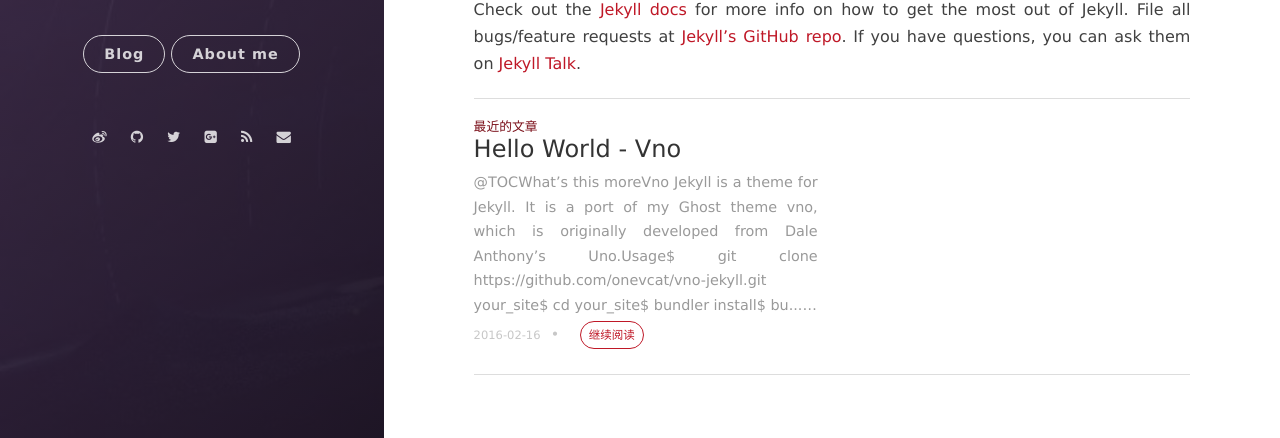
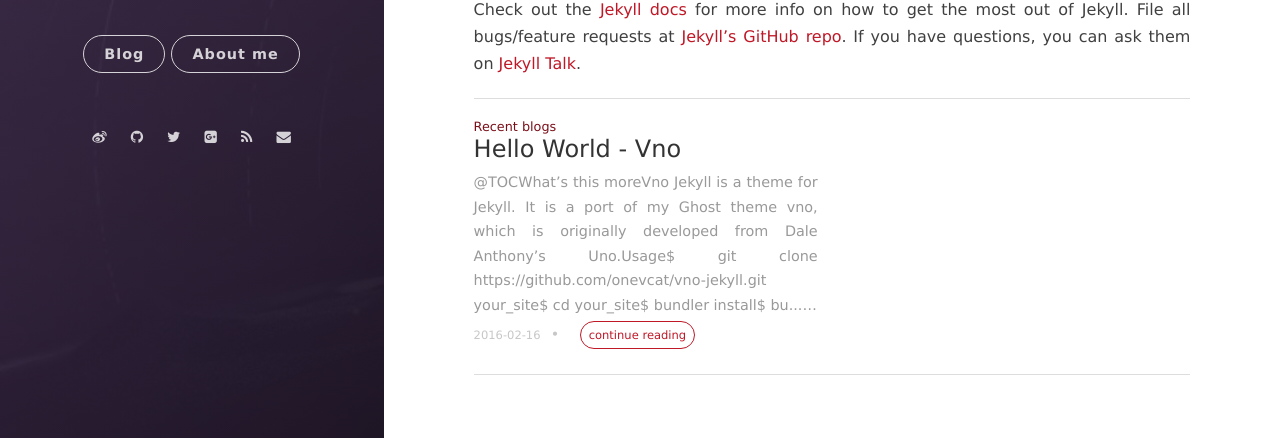
Before and after one commit to leeyegy/leeyegy.github.io, a Jekyll site: the page built from _posts/2016-02-15-sample-post.markdown, in a window 1280 px wide and 1181 px high. Shown: the part 636-1074 px from the top of the window. Built offline with Jekyll 4.4.1, drawn with Linux system fonts in a browser that asks for light colours; nearby versions of some CDN libraries; comment, search, counter and statistics services are not loaded; a file with an impossible date is left out.

Commit message:
Update read-more.html

```diff
--- a/_includes/read-more.html
+++ b/_includes/read-more.html
@@ -2,20 +2,20 @@
    {% if page.next %}
    {% assign current = page.next %}
    <div class="read-more-item">
-       <span class="read-more-item-dim">最近的文章</span>
+       <span class="read-more-item-dim">Recent blogs</span>
        <h2 class="post-list__post-title post-title"><a href="{{ current.url }}" title="link to {{ current.title }}">{{ current.title }}</a></h2>
        <p class="excerpt">{{ current.content | markdownify | strip_html | strip_newlines | truncate: 250 }}&hellip;</p>
-       <div class="post-list__meta"><time datetime="{{current.date | date: date_to_xmlschema}}" class="post-list__meta--date date">{{current.date | date: "%F"}}</time> &#8226; <span class="post-list__meta--tags tags">{{current.tags | join:' '}}</span><a class="btn-border-small" href={{current.url}}>继续阅读</a></div>
+       <div class="post-list__meta"><time datetime="{{current.date | date: date_to_xmlschema}}" class="post-list__meta--date date">{{current.date | date: "%F"}}</time> &#8226; <span class="post-list__meta--tags tags">{{current.tags | join:' '}}</span><a class="btn-border-small" href={{current.url}}>continue reading</a></div>
    </div>
    {% endif %}
 
    {% if page.previous %}
    {% assign current = page.previous %}
    <div class="read-more-item">
-       <span class="read-more-item-dim">更早的文章</span>
+       <span class="read-more-item-dim">Earlier blogs</span>
        <h2 class="post-list__post-title post-title"><a href="{{ current.url }}" title="link to {{ current.title }}">{{ current.title }}</a></h2>
        <p class="excerpt">{{ current.content | markdownify | strip_html | strip_newlines | truncate: 250 }}&hellip;</p>
-       <div class="post-list__meta"><time datetime="{{current.date | date: date_to_xmlschema}}" class="post-list__meta--date date">{{current.date | date: "%F"}}</time> &#8226; <span class="post-list__meta--tags tags">{{current.tags | join:' '}}</span><a class="btn-border-small" href={{current.url}}>继续阅读</a></div>
+       <div class="post-list__meta"><time datetime="{{current.date | date: date_to_xmlschema}}" class="post-list__meta--date date">{{current.date | date: "%F"}}</time> &#8226; <span class="post-list__meta--tags tags">{{current.tags | join:' '}}</span><a class="btn-border-small" href={{current.url}}>continue reading</a></div>
    </div>
    {% endif %}
 </section>
```
